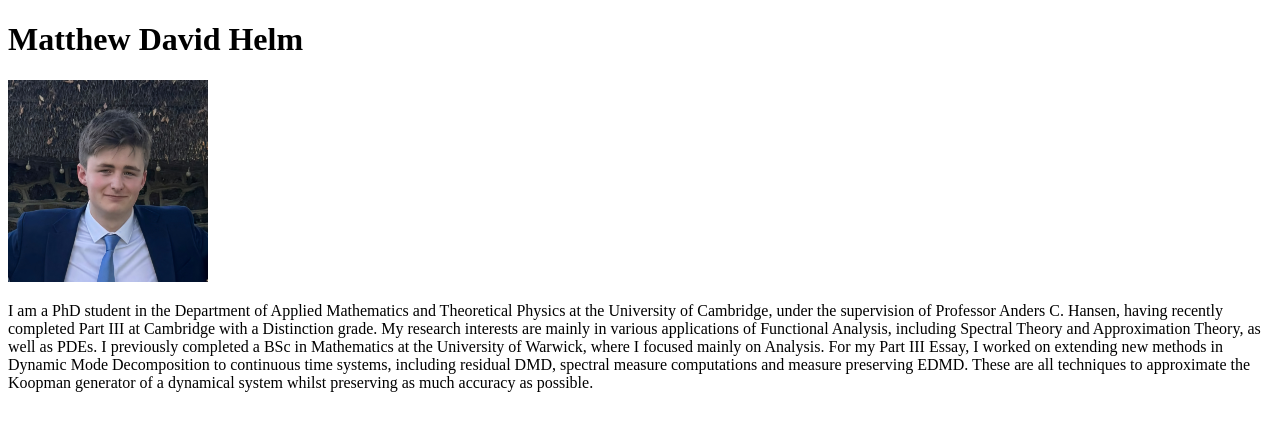
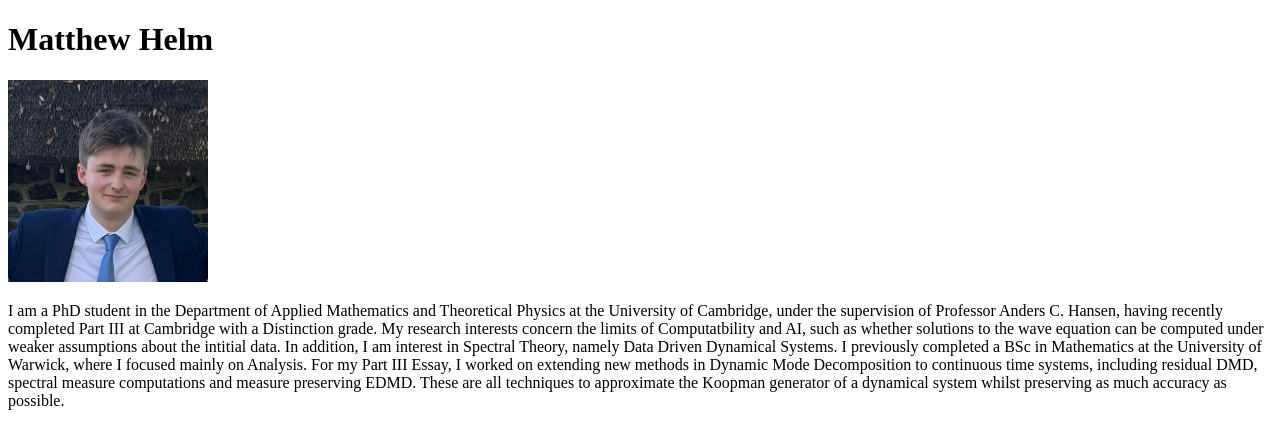
Before and after one commit to matthelm03/matthelm03.github.io, a plain HTML site: page index.html in a window 1280 px wide. Drawn offline with Linux system fonts and the light colour scheme.

Commit message:
Update index.html

```diff
--- a/index.html
+++ b/index.html
@@ -5,10 +5,11 @@
 </head>
 <body>
 
-  <h1>Matthew David Helm</h1>
+  <h1>Matthew Helm</h1>
    <img src="images/profile.jpg" alt="My Profile Picture" width="200">
   <p>I am a PhD student in the Department of Applied Mathematics and Theoretical Physics at the University of Cambridge, under the supervision of Professor Anders C. Hansen, having recently completed Part III at Cambridge with a Distinction grade.
-    My research interests are mainly in various applications of Functional Analysis, including Spectral Theory and Approximation Theory, as well as PDEs.
+    My research interests concern the limits of Computatbility and AI, such as whether solutions to the wave equation can be computed under weaker assumptions about the intitial data.
+    In addition, I am interest in Spectral Theory, namely Data Driven Dynamical Systems.
     I previously completed a BSc in Mathematics at the University of Warwick, where I focused mainly on Analysis.
     For my Part III Essay, I worked on extending new methods in Dynamic Mode Decomposition to continuous time systems, including residual DMD, spectral measure computations and measure preserving EDMD. These are all techniques to approximate
     the Koopman generator of a dynamical system whilst preserving as much accuracy as possible.
```
